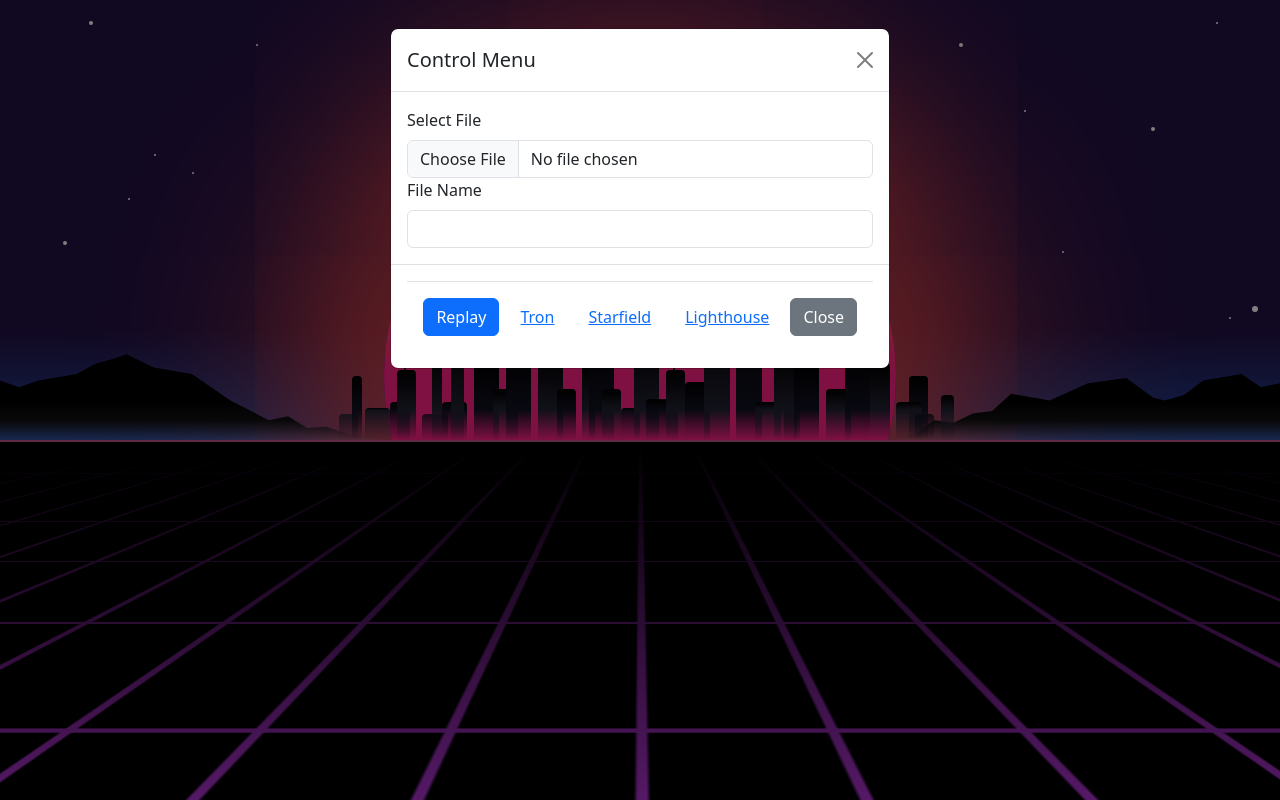
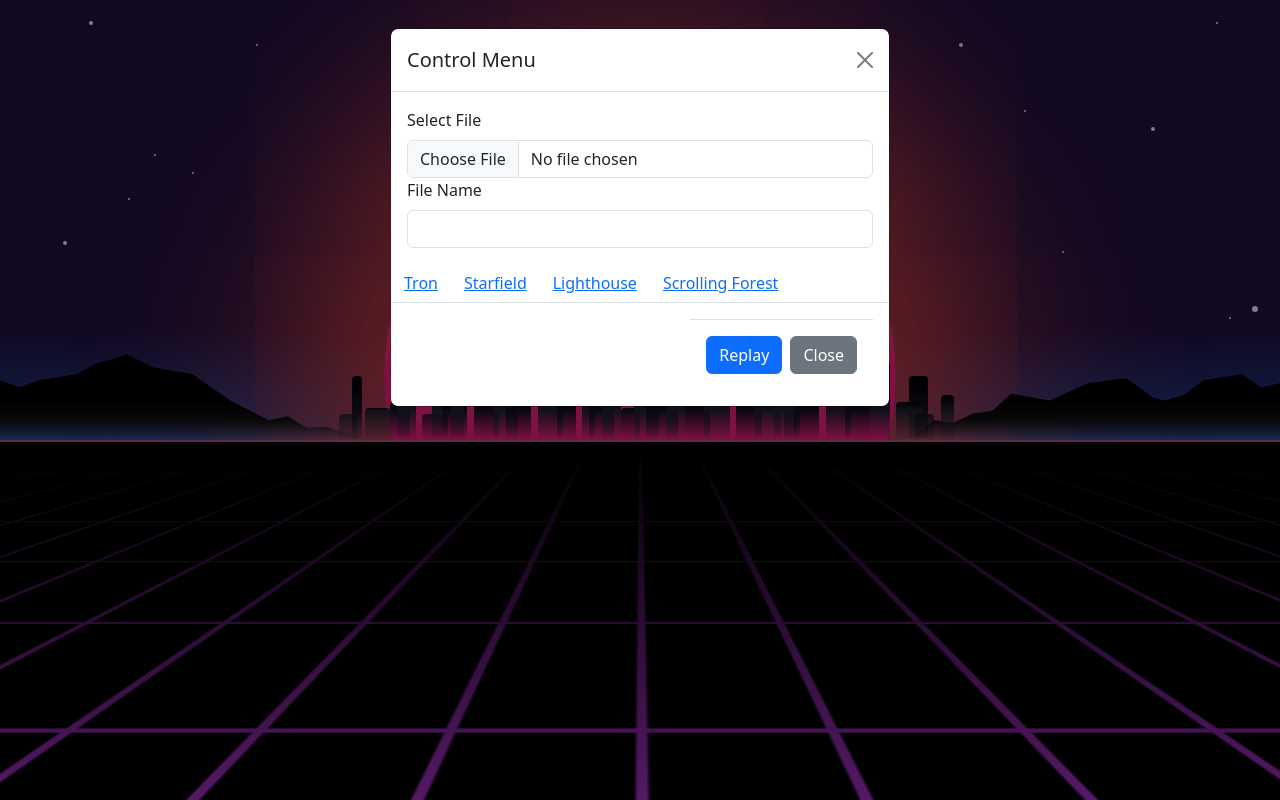
Before and after one commit to ZeroPointGaming/angular-audio-visualizer, an Angular app: page /tron in a window 1280 px wide. Built offline with nearby package versions, Linux system fonts and the light colour scheme.

Commit message:
Menu update
added route for MIPB

```diff
--- a/src/app/control-menu/control-menu.component.html
+++ b/src/app/control-menu/control-menu.component.html
@@ -13,12 +13,15 @@
           <label for="fileNameInput" class="form-label">File Name</label>
           <input #fileNameInput id="fileNameInput" type="text" class="form-control" readonly>
         </div>
+        <nav>
+          <a routerLink="/tron" class="btn btn-link">Tron</a>
+          <a routerLink="/stars" class="btn btn-link">Starfield</a>
+          <a routerLink="/lighthouse" class="btn btn-link">Lighthouse</a>
+          <a routerLink="/multi-image-parallax" class="btn btn-link">Scrolling Forest</a>
+        </nav>
         <div class="modal-footer">
           <div class="modal-footer">
             <button type="button" class="btn btn-primary" (click)="play()">Replay</button>
-            <a routerLink="/tron" class="btn btn-link">Tron</a>
-            <a routerLink="/stars" class="btn btn-link">Starfield</a>
-            <a routerLink="/lighthouse" class="btn btn-link">Lighthouse</a>
             <button type="button" class="btn btn-secondary" data-bs-dismiss="modal">Close</button>
           </div>
         </div>
```
